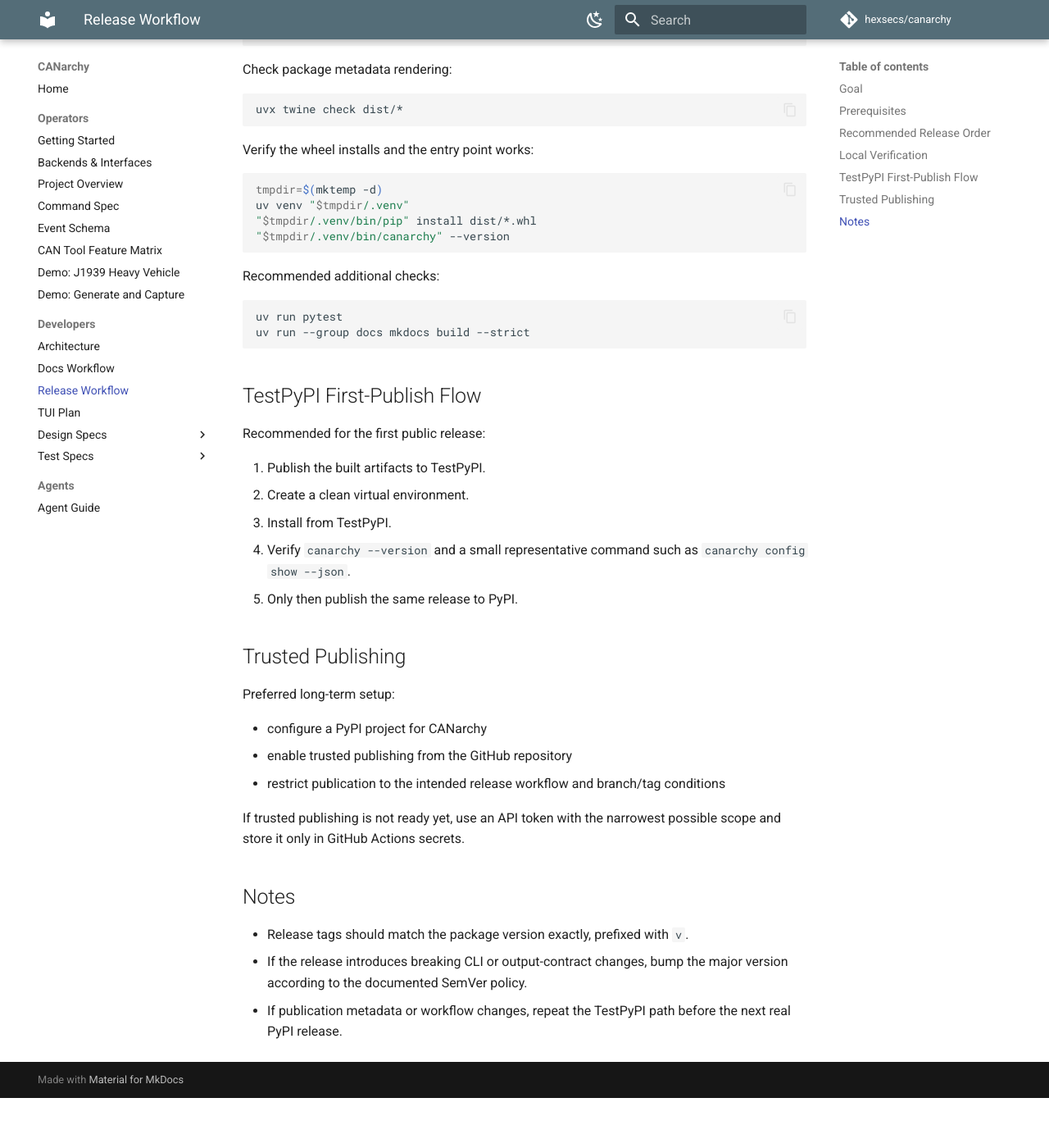
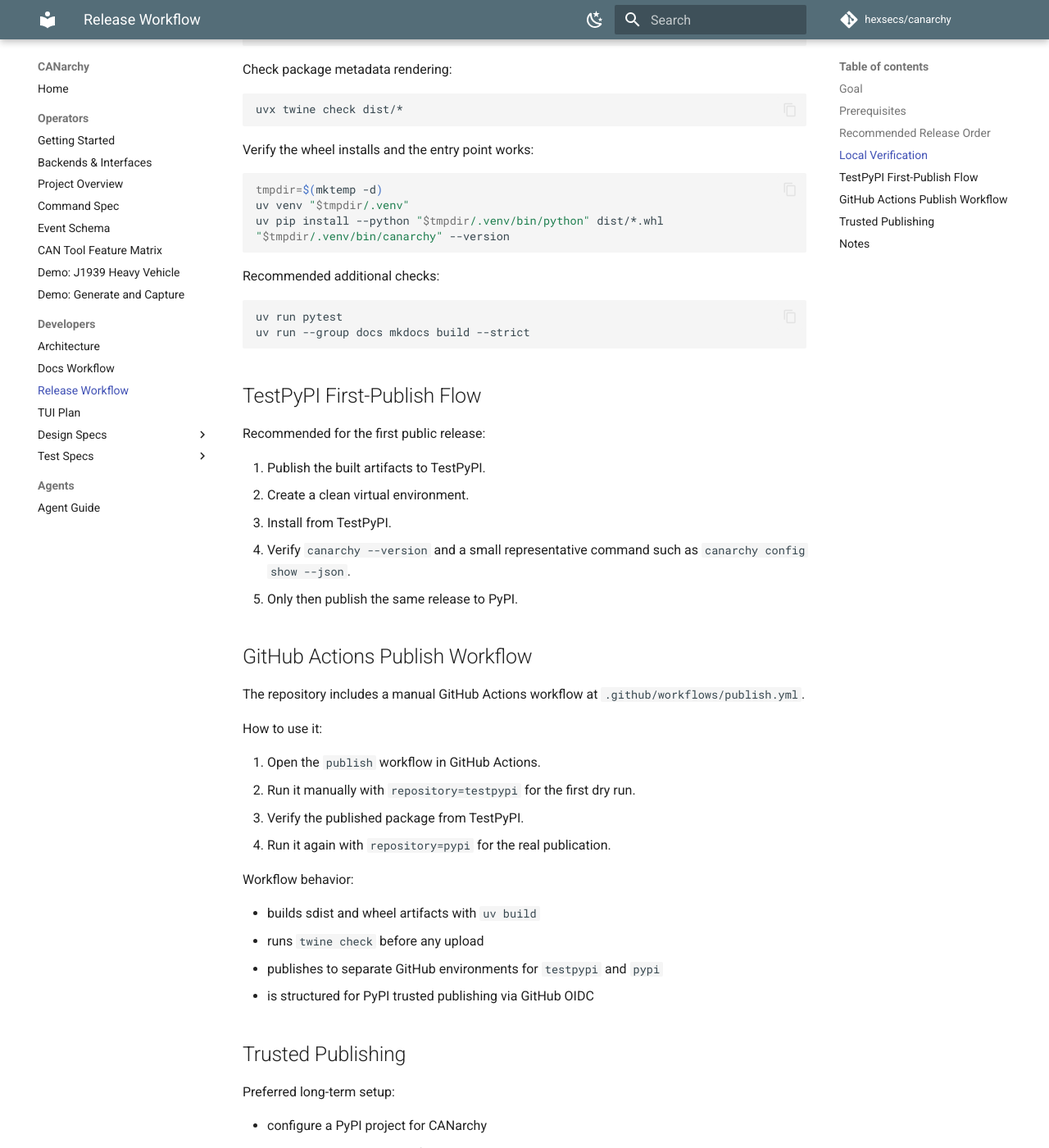
Before and after one commit to hexsecs/canarchy, an MkDocs documentation site: the page built from docs/release.md, in a window 1280 px wide and 1400 px high, scrolled down 1233 px. Shown: the whole window at 82% size. Built offline with MkDocs 1.6.1 and Material for MkDocs 9.7.7, drawn with Linux system fonts in a browser that asks for light colours; comment, search, counter and statistics services are not loaded; before the commit the page ends 2572 px from its top, so only the background shows below that.

Commit message:
Add PyPI publish workflow
Add a manual GitHub Actions workflow for TestPyPI and PyPI publication that builds artifacts, runs twine checks, and is structured for trusted publishing via OIDC. Update the release docs to describe how to use it. closes #59

````diff
--- a/docs/release.md
+++ b/docs/release.md
@@ -50,7 +50,7 @@
 ```bash
 tmpdir=$(mktemp -d)
 uv venv "$tmpdir/.venv"
-"$tmpdir/.venv/bin/pip" install dist/*.whl
+uv pip install --python "$tmpdir/.venv/bin/python" dist/*.whl
 "$tmpdir/.venv/bin/canarchy" --version
 ```
 
@@ -71,6 +71,24 @@
 4. Verify `canarchy --version` and a small representative command such as `canarchy config show --json`.
 5. Only then publish the same release to PyPI.
 
+## GitHub Actions Publish Workflow
+
+The repository includes a manual GitHub Actions workflow at `.github/workflows/publish.yml`.
+
+How to use it:
+
+1. Open the `publish` workflow in GitHub Actions.
+2. Run it manually with `repository=testpypi` for the first dry run.
+3. Verify the published package from TestPyPI.
+4. Run it again with `repository=pypi` for the real publication.
+
+Workflow behavior:
+
+* builds sdist and wheel artifacts with `uv build`
+* runs `twine check` before any upload
+* publishes to separate GitHub environments for `testpypi` and `pypi`
+* is structured for PyPI trusted publishing via GitHub OIDC
+
 ## Trusted Publishing
 
 Preferred long-term setup:
````
Also changed, not shown: 1 other file.
